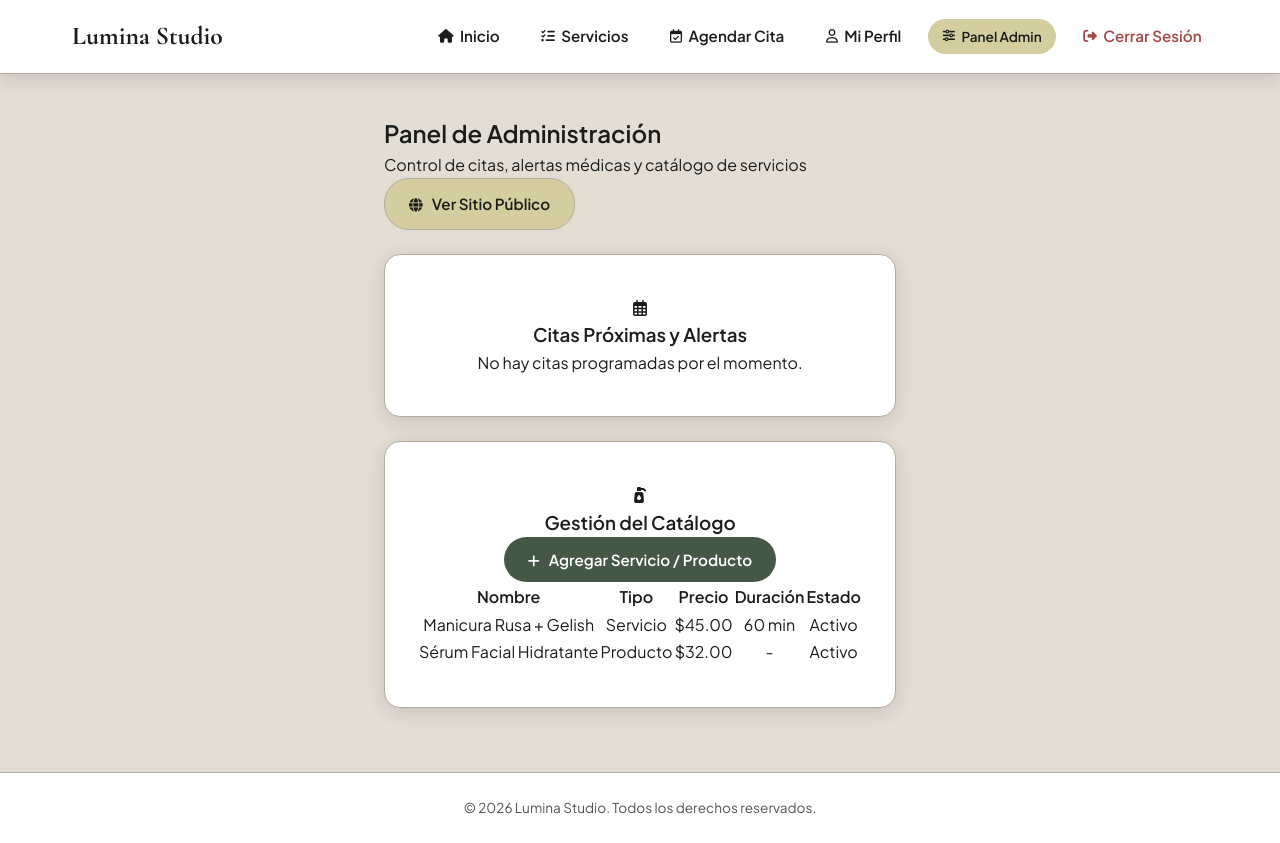
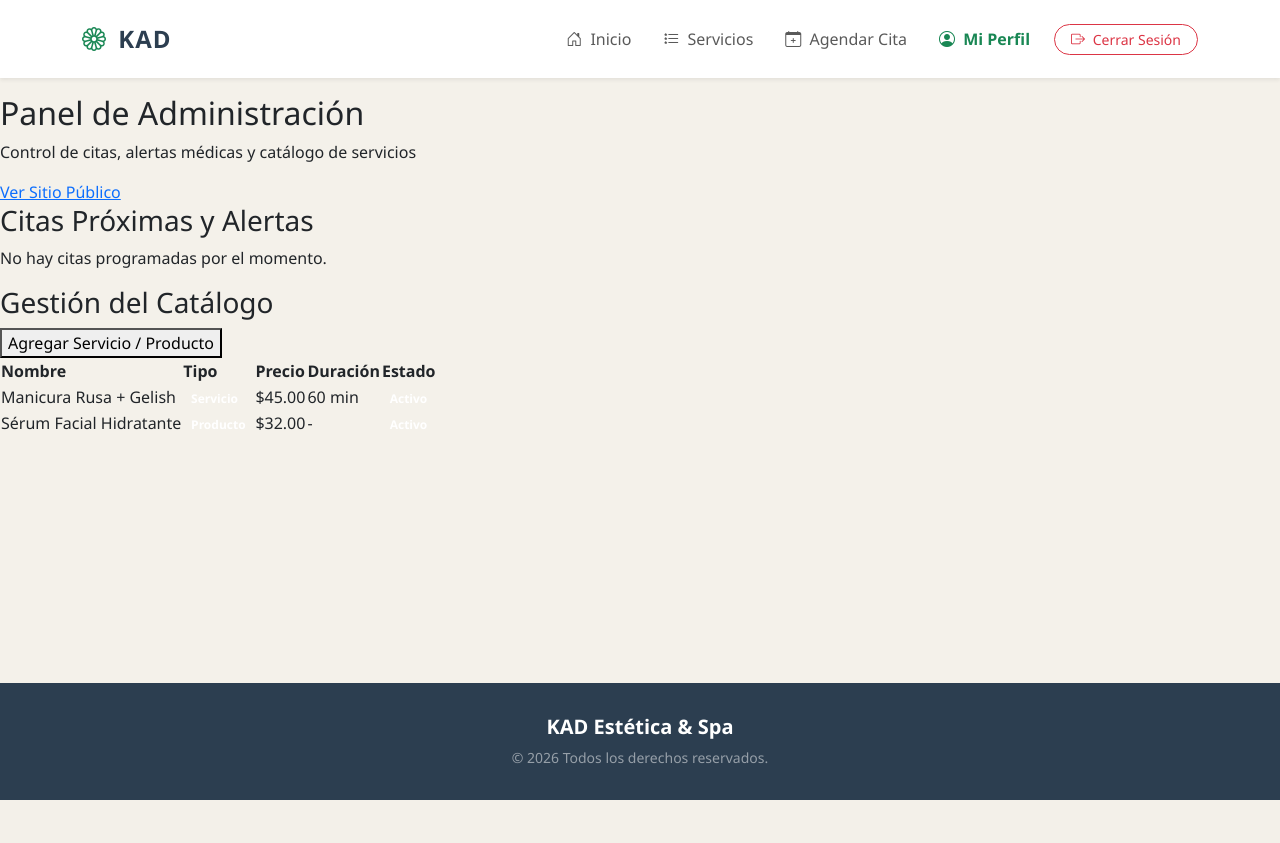
Before and after one commit to rodrigueztuyubkevin-svg/ESTETICA, a Flask app: page /admin in a window 1280 px wide. After the commit the page ends 800 px from the top, so only its background shows below. Run offline with Flask 3, Linux system fonts and the light colour scheme; a user stored in the database is signed in; data that the repository does not hold is empty.

Commit message:
edit base.html

```diff
--- a/templates/base.html
+++ b/templates/base.html
@@ -3,131 +3,101 @@
 <head>
     <meta charset="UTF-8">
     <meta name="viewport" content="width=device-width, initial-scale=1.0">
-    <title>{% block title %}Lumina Studio{% endblock %}</title>
-    <!-- Google Fonts -->
-    <link rel="preconnect" href="https://fonts.googleapis.com">
-    <link rel="preconnect" href="https://fonts.gstatic.com" crossorigin>
-    <link href="https://fonts.googleapis.com/css2?family=Cormorant+Garamond:wght@400;600;700&family=Plus+Jakarta+Sans:wght@300;400;500;600&display=swap" rel="stylesheet">
-
-    <!-- Font Awesome CDN -->
-    <link rel="stylesheet" href="https://cdnjs.cloudflare.com/ajax/libs/font-awesome/6.5.1/css/all.min.css">
-
-    <!-- Estilos CSS -->
-    <link rel="stylesheet" href="{{ url_for('static', filename='css/styles.css') }}">
+    <title>KAD - Estética & Spa</title>
+    <!-- Bootstrap 5 y Bootstrap Icons -->
+    <link href="https://cdn.jsdelivr.net/npm/bootstrap@5.3.2/dist/css/bootstrap.min.css" rel="stylesheet">
+    <link rel="stylesheet" href="https://cdn.jsdelivr.net/npm/bootstrap-icons@1.11.1/font/bootstrap-icons.css">
+    <style>
+        body {
+            background-color: #f4f1ea;
+            font-family: 'Segoe UI', Tahoma, Geneva, Verdana, sans-serif;
+            display: flex;
+            flex-direction: column;
+            min-height: 100vh;
+        }
+        main {
+            flex: 1;
+        }
+        .navbar-brand {
+            font-weight: 800;
+            letter-spacing: 1px;
+            color: #2c3e50 !important;
+        }
+        .footer {
+            background-color: #2c3e50;
+            color: #ffffff;
+            padding: 2rem 0;
+            margin-top: auto;
+        }
+    </style>
 </head>
 <body>
 
-    <!-- Navegación -->
-    <nav class="navbar">
-        <div class="nav-container">
-            <a href="{{ url_for('index') }}" class="nav-brand">
-                <i class="fa-solid fa-sparkles brand-icon"></i> Lumina Studio
+    <!-- Barra de Navegación -->
+    <nav class="navbar navbar-expand-lg navbar-light bg-white shadow-sm py-3">
+        <div class="container">
+            <a class="navbar-brand fs-4" href="{{ url_for('index') }}">
+                <i class="bi bi-flower1 text-success me-1"></i> KAD
             </a>
-
-            <button class="nav-toggle" id="navToggle" aria-label="Abrir menú">
-                <span class="hamburger"></span>
+            <button class="navbar-toggler" type="button" data-bs-toggle="collapse" data-bs-target="#navbarNav">
+                <span class="navbar-toggler-icon"></span>
             </button>
-
-            <ul class="nav-menu" id="navMenu">
-                <li><a href="{{ url_for('index') }}" class="nav-link"><i class="fa-solid fa-house"></i> Inicio</a></li>
-                <li><a href="{{ url_for('index') }}#servicios" class="nav-link"><i class="fa-solid fa-list-check"></i> Servicios</a></li>
-
+            <div class="collapse navbar-collapse justify-content-end" id="navbarNav">
+                <ul class="navbar-nav align-items-center">
+                    <li class="nav-item">
+                        <a class="nav-link px-3" href="{{ url_for('index') }}"><i class="bi bi-house-door me-1"></i> Inicio</a>
+                    </li>
+                    <li class="nav-item">
+                        <a class="nav-link px-3" href="{{ url_for('index') }}#servicios"><i class="bi bi-list-stars me-1"></i> Servicios</a>
+                    </li>
+                    <li class="nav-item">
+                        <a class="nav-link px-3" href="{{ url_for('agendar') }}"><i class="bi bi-calendar-plus me-1"></i> Agendar Cita</a>
+                    </li>
                     {% if session.get('usuario_id') %}
-                    <li><a href="{{ url_for('agendar') }}" class="nav-link btn-nav-highlight"><i class="fa-regular fa-calendar-check"></i> Agendar Cita</a></li>
-                    <li><a href="{{ url_for('perfil') }}" class="nav-link"><i class="fa-regular fa-user"></i> Mi Perfil</a></li>
-
-                    {% if session.get('rol') == 'admin' %}
-                        <li><a href="{{ url_for('admin_panel') }}" class="nav-link admin-badge"><i class="fa-solid fa-sliders"></i> Panel Admin</a></li>
-                    {% endif %}
-
-                    <li><a href="{{ url_for('logout') }}" class="nav-link nav-logout"><i class="fa-solid fa-right-from-bracket"></i> Cerrar Sesión</a></li>
+                        <li class="nav-item">
+                            <a class="nav-link px-3 fw-semibold text-success" href="{{ url_for('perfil') }}"><i class="bi bi-person-circle me-1"></i> Mi Perfil</a>
+                        </li>
+                        <li class="nav-item ms-lg-2">
+                            <a class="btn btn-outline-danger btn-sm rounded-pill px-3" href="{{ url_for('logout') }}"><i class="bi bi-box-arrow-right me-1"></i> Cerrar Sesión</a>
+                        </li>
                     {% else %}
-                    <li><a href="{{ url_for('login') }}" class="nav-link"><i class="fa-solid fa-arrow-right-to-bracket"></i> Iniciar Sesión</a></li>
-                    <li><a href="{{ url_for('registro') }}" class="btn-primary btn-sm"><i class="fa-solid fa-user-plus"></i> Registrarse</a></li>
+                        <li class="nav-item ms-lg-2">
+                            <a class="btn btn-dark btn-sm rounded-pill px-4" href="{{ url_for('login') }}">Iniciar Sesión</a>
+                        </li>
                     {% endif %}
                 </ul>
             </div>
+        </div>
     </nav>
 
-    <!-- Mensajes Flash -->
+    <!-- Mensajes Flash de Alerta -->
+    <div class="container mt-3">
         {% with messages = get_flashed_messages(with_categories=true) %}
             {% if messages %}
-            <div class="flash-messages-container">
                 {% for category, message in messages %}
-                    <div class="flash-message flash-{{ category }}">
-                        <span class="flash-text">{{ message }}</span>
-                        <button class="flash-close" onclick="this.parentElement.remove()"><i class="fa-solid fa-xmark"></i></button>
+                    <div class="alert alert-{{ 'danger' if category == 'danger' else ('success' if category == 'success' else 'info') }} alert-dismissible fade show rounded-3 shadow-sm" role="alert">
+                        {{ message }}
+                        <button type="button" class="btn-close" data-bs-dismiss="alert" aria-label="Close"></button>
                     </div>
                 {% endfor %}
-            </div>
             {% endif %}
         {% endwith %}
+    </div>
 
     <!-- Contenido Principal -->
-    <main class="main-content">
+    <main>
         {% block content %}{% endblock %}
     </main>
 
-    <!-- Modal para Ficha Médica -->
-    {% if session.get('usuario_id') and session.get('rol') == 'cliente' %}
-    <div class="modal-overlay" id="healthModalOverlay">
-        <div class="modal-card">
-            <i class="fa-solid fa-notes-medical modal-icon"></i>
-            <h3>Bienvenido/a a tu espacio</h3>
-            <p>Para brindarte una experiencia más personalizada y segura en tus tratamientos, puedes completar tu ficha médica cuando lo desees.</p>
-
-            <div class="modal-actions">
-                <a href="{{ url_for('perfil') }}" class="btn-primary btn-full"><i class="fa-solid fa-pen-to-square"></i> Completar Ficha Ahora</a>
-                <button type="button" class="btn-secondary btn-full" onclick="closeHealthNotice()"><i class="fa-solid fa-xmark"></i> Omitir por ahora</button>
-            </div>
-
-            <label class="modal-dont-show">
-                <input type="checkbox" id="dontShowCheckbox">
-                <span>No volver a mostrar esta recomendación</span>
-            </label>
-        </div>
-    </div>
-    {% endif %}
-
     <!-- Pie de Página -->
-    <footer class="footer">
-        <div class="footer-container">
-            <p>&copy; 2026 Lumina Studio. Todos los derechos reservados.</p>
+    <footer class="footer text-center">
+        <div class="container">
+            <h5 class="fw-bold mb-2">KAD Estética & Spa</h5>
+            <p class="small text-white-50 mb-0">&copy; 2026 Todos los derechos reservados.</p>
         </div>
     </footer>
 
-    <script>
-        const navToggle = document.getElementById('navToggle');
-        const navMenu = document.getElementById('navMenu');
-
-        if (navToggle) {
-            navToggle.addEventListener('click', () => {
-                navMenu.classList.toggle('active');
-            });
-        }
-
-        document.addEventListener("DOMContentLoaded", function() {
-            const healthModalOverlay = document.getElementById("healthModalOverlay");
-            if (healthModalOverlay) {
-                const hideNotice = localStorage.getItem("hideHealthNotice");
-                if (!hideNotice) {
-                    setTimeout(() => {
-                        healthModalOverlay.classList.add("active");
-                    }, 400);
-                }
-            }
-        });
-
-        function closeHealthNotice() {
-            const checkbox = document.getElementById("dontShowCheckbox");
-            const healthModalOverlay = document.getElementById("healthModalOverlay");
-            if (checkbox && checkbox.checked) {
-                localStorage.setItem("hideHealthNotice", "true");
-            }
-            if (healthModalOverlay) {
-                healthModalOverlay.classList.remove("active");
-            }
-        }
-    </script>
+    <!-- Bootstrap JS Bundle -->
+    <script src="https://cdn.jsdelivr.net/npm/bootstrap@5.3.2/dist/js/bootstrap.bundle.min.js"></script>
 </body>
 </html>
```
Lines whose indentation alone changed are shown as unchanged.
